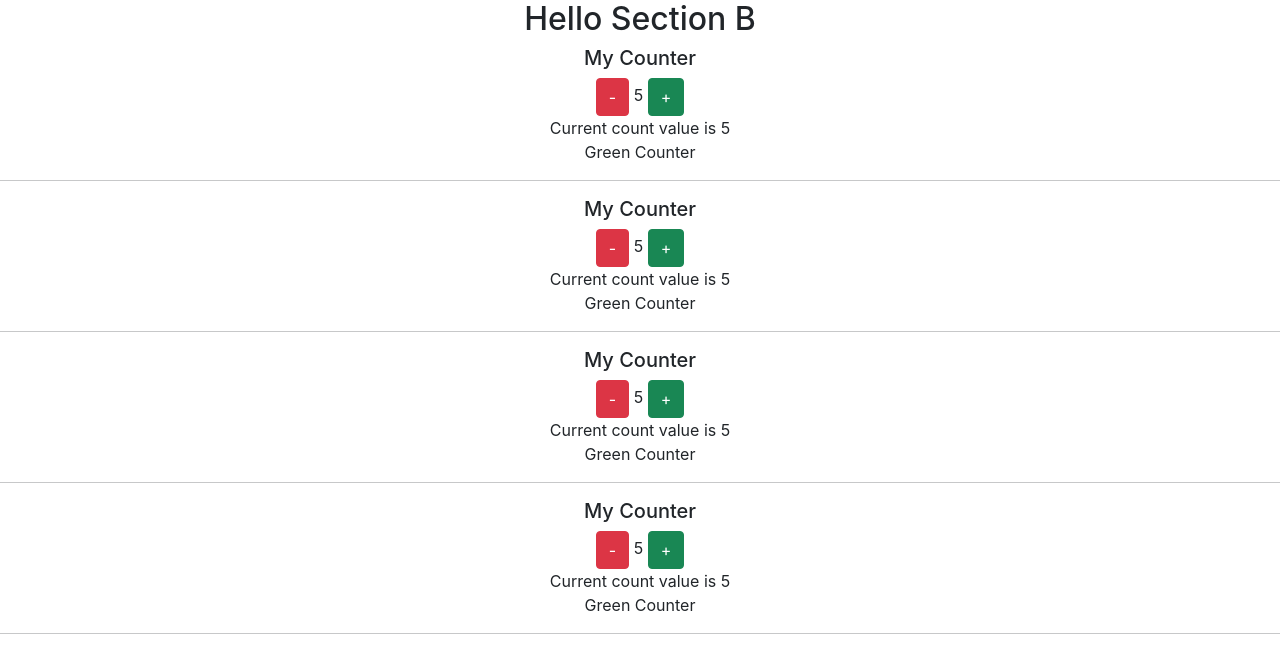
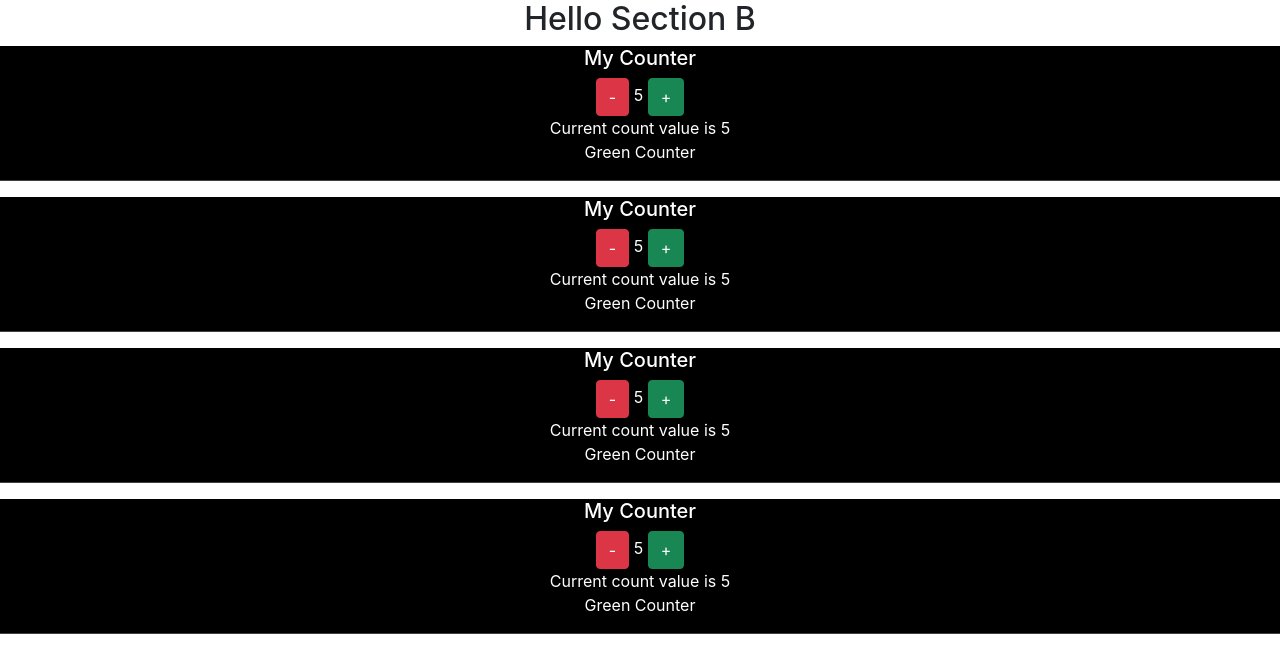
Before and after one commit to RanaMoizHaider/react-practice, a React (Create React App) app: page / in a window 1280 px wide. Shown: the top 672 px of the page. Built offline with nearby package versions, Linux system fonts and the light colour scheme.

Commit message:
Inline CSS

```diff
--- a/src/components/examples/Counter.jsx
+++ b/src/components/examples/Counter.jsx
@@ -15,7 +15,8 @@ const Counter = () => {
         setCount(count - 1);
     }
     return (
-        <div>
+        <div style={{color:"white", backgroundColor:"black"}}>
+        {/* <div> */}
             <h5>My Counter</h5>
             <button onClick={countDown} className='btn btn-danger'>-</button> {count} <button onClick={countUp} className='btn btn-success'>+</button> <br />
             Current count value is {count}
```
